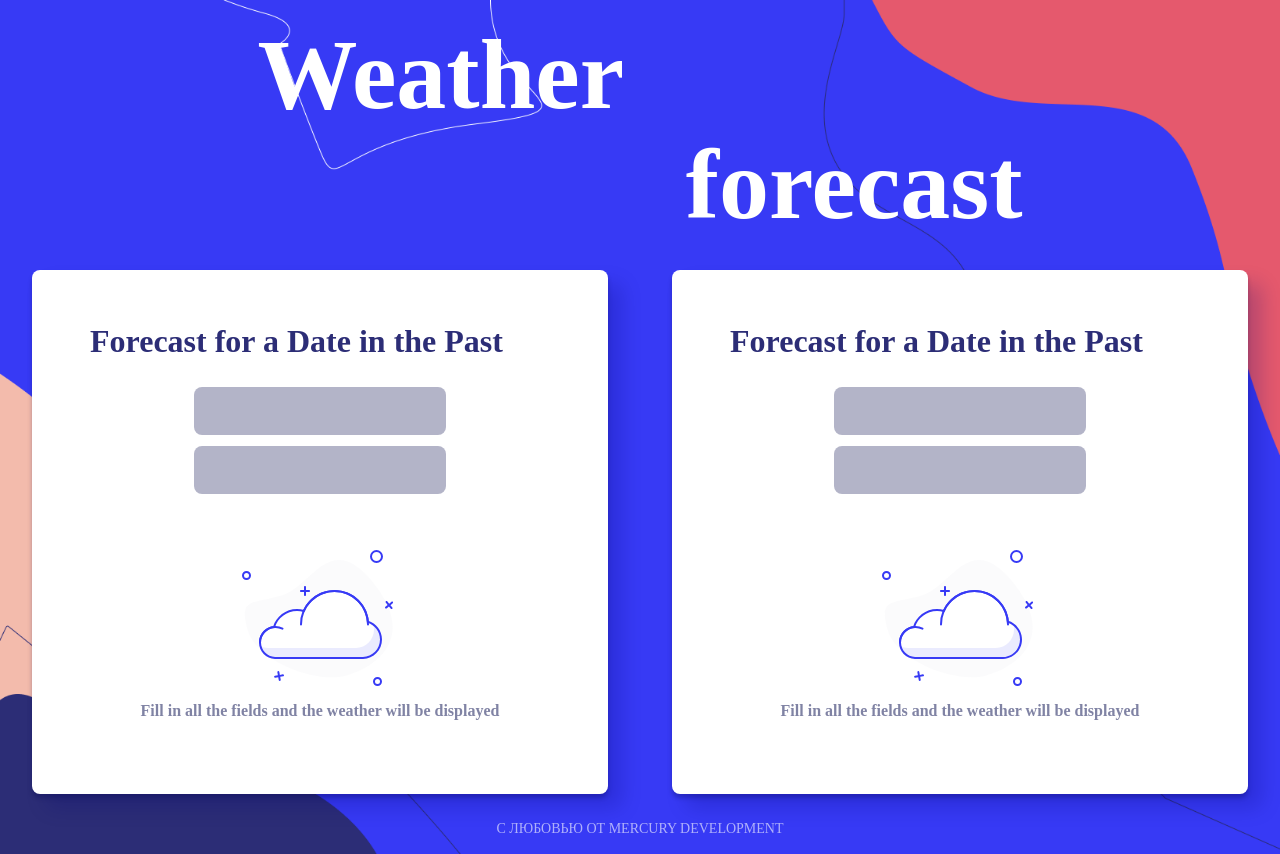
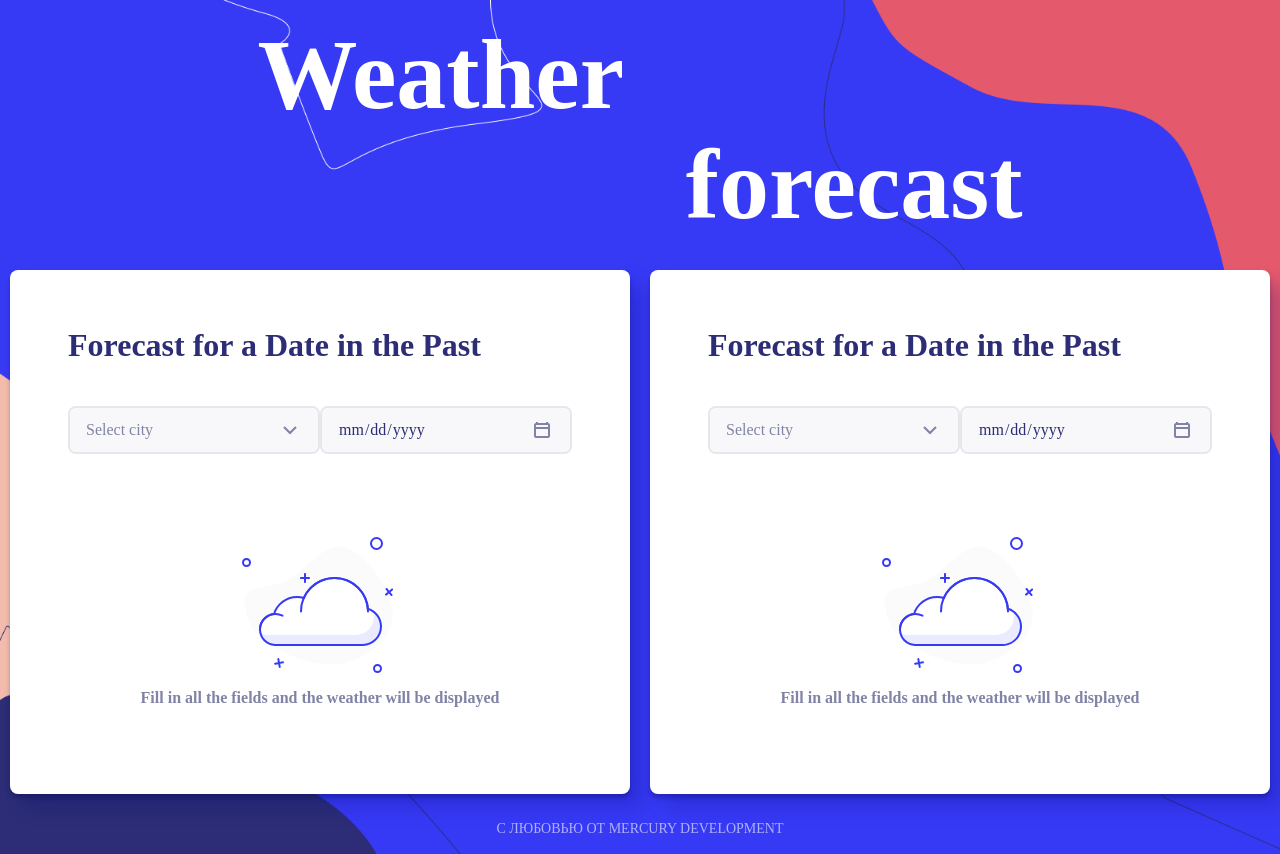
Before and after one commit to VaskaGor/mercury-weather-forecast, a React (Create React App) app: page / in a window 1280 px wide. Built offline with nearby package versions, Linux system fonts and the light colour scheme.

Commit message:
Add Weather Card. Add Base Inputs

```diff
--- a/src/App.tsx
+++ b/src/App.tsx
@@ -1,6 +1,6 @@
 import React from "react";
 import "./App.scss";
-import ForecastCard from "./ForecastCard";
+import ForecastCard from "./components/view/ForecastCard";
 
 function App() {
 	return (
--- /dev/null
+++ b/src/components/shared/BaseDateInput.scss
@@ -0,0 +1,64 @@
+@import "../../styles/variables.scss";
+
+.date-input-component {
+  position: relative;
+  width: 252px;
+  min-width: 252px;
+  height: 48px;
+
+  border: 2px solid rgba($color-secondary, 0.2);
+  box-sizing: border-box;
+  border-radius: 8px;
+
+  &__input {
+    width: 100%;
+    height: 100%;
+    &::placeholder {
+      color: $color-secondary;
+    }
+
+    appearance: none;
+    &::-webkit-calendar-picker-indicator {
+      opacity: 0;
+      cursor: pointer;
+    }
+
+    background: rgba($color-secondary, 0.06);
+    color: $color-base;
+
+    border: none;
+    box-sizing: border-box;
+    border-radius: 8px;
+    outline: none;
+    user-select: none;
+
+    font-family: Ubuntu;
+    font-style: normal;
+    font-weight: normal;
+    font-size: 16px;
+    line-height: 24px;
+
+    padding: 0 16px 0 16px;
+
+    option {
+      color: $color-base;
+    }
+  }
+
+  &::after {
+    position: absolute;
+    right: 20px;
+    top: calc(50% - 8px);
+    content: "";
+    width: 16px;
+    height: 16px;
+    background: url("../../assets/icons/16/calendar.svg");
+    background-repeat: no-repeat;
+    background-size: cover;
+    pointer-events: none;
+  }
+
+  &_active {
+    border-color: $color-base;
+  }
+}
--- /dev/null
+++ b/src/components/shared/BaseDateInput.tsx
@@ -0,0 +1,31 @@
+import React, { useState } from "react";
+import "./BaseDateInput.scss";
+
+function BaseDateInput(props: any) {
+	const { placeholder } = props;
+
+	const [isActive, setIsActive] = useState(false);
+
+	let today: any = new Date();
+	let dd: any = today.getDate();
+	let mm: any = today.getMonth() + 1;
+	const yyyy: any = today.getFullYear();
+	if (dd < 10) {
+		dd = '0' + dd;
+	}
+	if (mm < 10) {
+		mm = '0' + mm;
+	}
+
+	today = yyyy + '-' + mm + '-' + dd;
+
+	//TODO
+
+	return (
+		<div className={'date-input-component ' + (isActive ? 'date-input-component_active' : '')} onBlur={() => setIsActive(false)}>
+			<input type="date" max={today.toString()} placeholder={placeholder} className="date-input-component__input" onClick={() => setIsActive(true)} />
+		</div>
+	);
+}
+
+export default BaseDateInput;
--- /dev/null
+++ b/src/components/shared/BaseSearchInput.scss
@@ -0,0 +1,67 @@
+@import "../../styles/variables.scss";
+
+.input-component {
+  position: relative;
+  width: 252px;
+  min-width: 252px;
+  height: 48px;
+
+  border: 2px solid rgba($color-secondary, 0.2);
+  box-sizing: border-box;
+  border-radius: 8px;
+
+  &__input {
+    width: 100%;
+    height: 100%;
+    &::placeholder {
+      color: $color-secondary;
+    }
+
+    appearance: none;
+    &::-webkit-calendar-picker-indicator {
+      display: none;
+    }
+
+    background: rgba($color-secondary, 0.06);
+    color: $color-base;
+
+    border: none;
+    box-sizing: border-box;
+    border-radius: 8px;
+    outline: none;
+    user-select: none;
+
+    font-family: Ubuntu;
+    font-style: normal;
+    font-weight: normal;
+    font-size: 16px;
+    line-height: 24px;
+
+    padding: 0 46px 0 16px;
+
+    option {
+      color: $color-base;
+    }
+  }
+
+  &::after {
+    position: absolute;
+    right: 20px;
+    top: calc(50% - 8px);
+    content: "";
+    width: 16px;
+    height: 16px;
+    background: url("../../assets/icons/16/chevron-bottom.svg");
+    background-repeat: no-repeat;
+    background-size: cover;
+    pointer-events: none;
+  }
+
+  &_active {
+    border-color: $color-base;
+
+    &::after {
+      background: url("../../assets/icons/16/chevron-top.svg");
+    }
+  }
+}
--- /dev/null
+++ b/src/components/shared/BaseSearchInput.tsx
@@ -0,0 +1,34 @@
+import React, { useState } from "react";
+import "./BaseSearchInput.scss";
+
+function BaseSearchInput(props: any) {
+	const { placeholder } = props;
+
+	const [isActive, setIsActive] = useState(false);
+
+	//TODO
+	//create normal search-input
+
+	return (
+		<div className={'input-component ' + (isActive ? 'input-component_active' : '')} onBlur={() => setIsActive(false)}>
+			<input list="cookies" placeholder={placeholder} className="input-component__input" onClick={() => setIsActive(true)} />
+
+			<datalist id="cookies">
+				<option value="Chocolate Chip" />
+				<option value="Peanut Butter" />
+				<option value="Raisin Oatmeal" />
+				<option value="Chocolate Chip1" />
+				<option value="Peanut Butter1" />
+				<option value="Raisin Oatmeal1" />
+				<option value="Chocolate Chip2" />
+				<option value="Peanut Butter2" />
+				<option value="Raisin Oatmeal2" />
+				<option value="Chocolate Chip3" />
+				<option value="Peanut Butter3" />
+				<option value="Raisin Oatmeal3" />
+			</datalist>
+		</div>
+	);
+}
+
+export default BaseSearchInput;
--- a/src/ForecastCard.scss
+++ b/src/components/view/ForecastCard.scss
@@ -1,11 +1,10 @@
-@import "../src/styles/variables.scss";
+@import "../../styles/variables.scss";
 
 .forecast-card {
-  width: 90%;
+  width: 100%;
   max-width: 660px;
   min-width: 300px;
 
-  height: 90%;
   max-height: 524px;
   min-height: 524px;
 
@@ -75,7 +74,7 @@
 
     display: flex;
     align-items: center;
-    justify-content: center;
+    justify-content: space-around;
   }
 
   &__placeholder {
--- a/src/ForecastCard.tsx
+++ b/src/components/view/ForecastCard.tsx
@@ -1,6 +1,9 @@
 import React from "react";
 import "./ForecastCard.scss";
-import forecastPlaceholderImage from "../src/assets/placeholder/forecast-placeholder.svg";
+import forecastPlaceholderImage from "../../assets/placeholder/forecast-placeholder.svg";
+import BaseSearchInput from "../shared/BaseSearchInput";
+import BaseDateInput from "../shared/BaseDateInput";
+import WeatherCard from "./WeatherCard";
 
 function ForecastCard() {
 	return (
@@ -9,8 +12,8 @@ function ForecastCard() {
 				<h1 className="forecast-card__title">Forecast for a Date in the Past</h1>
 			</div>
 			<div className="forecast-card__search-bar">
-				<div style={{ width: '252px', minWidth: '252px', height: '48px', background: '#8083A4', borderRadius: '8px', opacity: 0.6 }}></div>
-				<div style={{ width: '252px', minWidth: '252px', height: '48px', background: '#8083A4', borderRadius: '8px', opacity: 0.6 }}></div>
+				<BaseSearchInput placeholder={'Select city'}></BaseSearchInput>
+				<BaseDateInput placeholder={'Select date'}></BaseDateInput>
 			</div>
 			<div className="forecast-card__information">
 				{/* weather cards or empty preview */}
@@ -22,6 +25,14 @@ function ForecastCard() {
 						Fill in all the fields and the weather will be displayed
 					</span>
 				</div>
+				{/* 				<div style={{ display: 'flex', overflowX: 'auto', overflow: 'hidden' }}><WeatherCard></WeatherCard>
+					<WeatherCard></WeatherCard>
+					<WeatherCard></WeatherCard>
+					<WeatherCard></WeatherCard>
+					<WeatherCard></WeatherCard>
+					<WeatherCard></WeatherCard>
+					<WeatherCard></WeatherCard></div> */}
+
 			</div>
 		</div>
 	);
--- /dev/null
+++ b/src/components/view/WeatherCard.scss
@@ -0,0 +1,82 @@
+@import "../../styles/variables.scss";
+
+.weather-card {
+  width: 100%;
+  max-width: 174px;
+  min-width: 174px;
+
+  height: 238px;
+  max-height: 238px;
+  min-height: 238px;
+
+  background: $color-accent;
+
+  border: 2px solid $color-base;
+  box-sizing: border-box;
+  box-shadow: 0px 4px 4px rgba($color-base, 0.25),
+    14px 14px 20px rgba($color-base, 0.2);
+  border-radius: 8px;
+
+  display: flex;
+  flex-direction: column;
+
+  &__top {
+    flex-grow: 1;
+    display: flex;
+    align-items: flex-start;
+    justify-content: flex-start;
+  }
+
+  &__date {
+    text-align: left;
+
+    font-family: Ubuntu;
+    font-style: normal;
+    font-weight: bold;
+    font-size: 16px;
+    line-height: 24px;
+
+    margin: 20px 20px 15px 20px;
+
+    color: $color-base-weak;
+  }
+
+  &__middle {
+    flex-grow: 3;
+    display: flex;
+    justify-content: center;
+    align-items: center;
+
+    user-select: none;
+    pointer-events: none;
+  }
+
+  &__weather-icon {
+    width: 120px;
+    height: 120px;
+    user-select: none;
+    pointer-events: none;
+  }
+
+  &__bottom {
+    flex-grow: 1;
+
+    display: flex;
+    align-items: flex-end;
+    justify-content: flex-end;
+  }
+
+  &__temperature {
+    text-align: right;
+
+    font-family: Ubuntu;
+    font-style: normal;
+    font-weight: bold;
+    font-size: 32px;
+    line-height: 32px;
+
+    margin: 15px 20px 20px 20px;
+
+    color: $color-base-weak;
+  }
+}
--- /dev/null
+++ b/src/components/view/WeatherCard.tsx
@@ -0,0 +1,21 @@
+import React from "react";
+import "./WeatherCard.scss";
+import forecastPlaceholderImage from "../../assets/placeholder/forecast-placeholder.svg";
+
+function WeatherCard() {
+	return (
+		<div className="weather-card">
+			<div className="weather-card__top">
+				<p className="weather-card__date">29 sep 2021</p>
+			</div>
+			<div className="weather-card__middle">
+				<img src={forecastPlaceholderImage} alt="Cloud" className="weather-card__weather-icon"></img>
+			</div>
+			<div className="weather-card__bottom">
+				<p className="weather-card__temperature">+17°</p>
+			</div>
+		</div>
+	);
+}
+
+export default WeatherCard;
```
